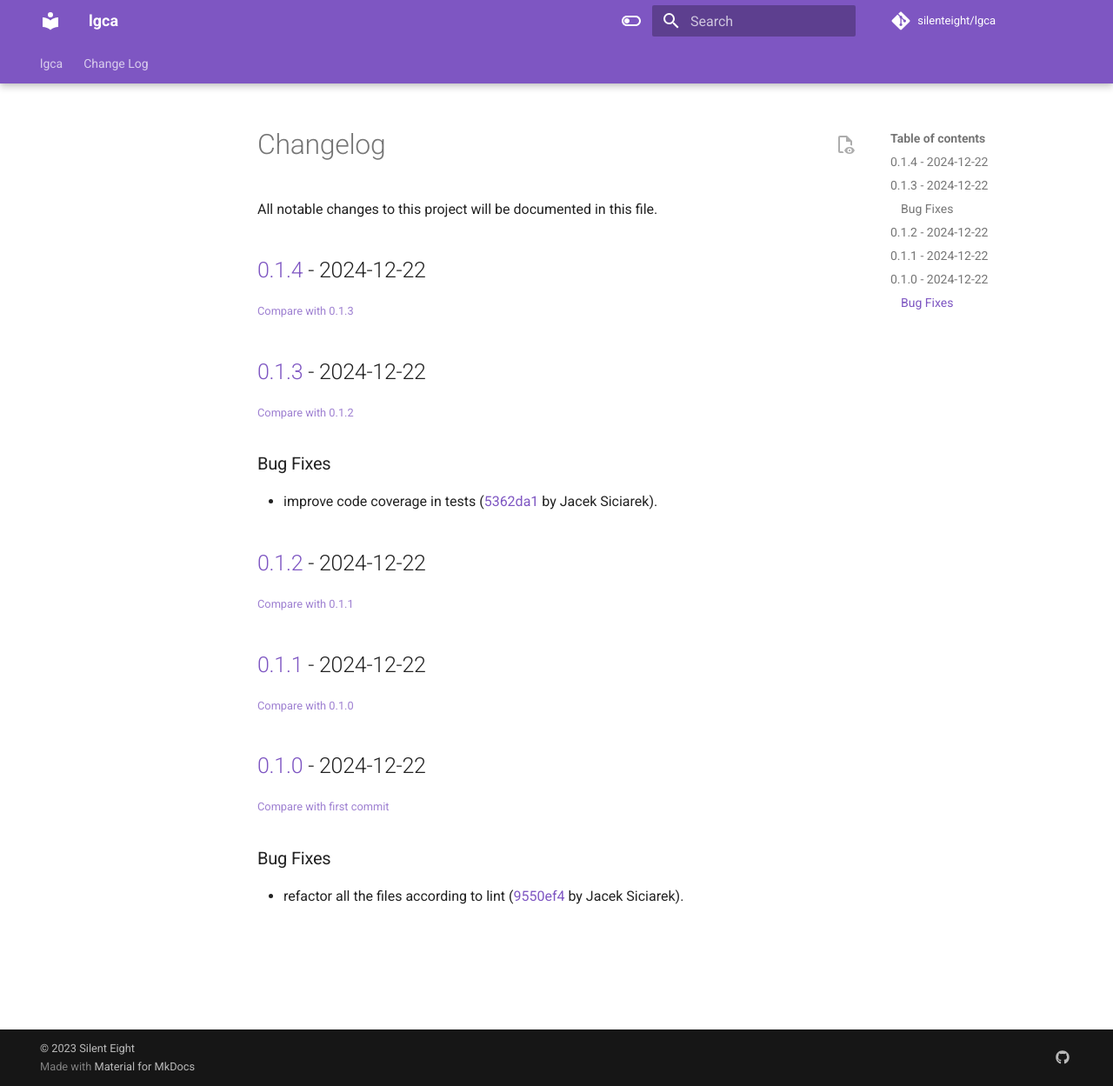
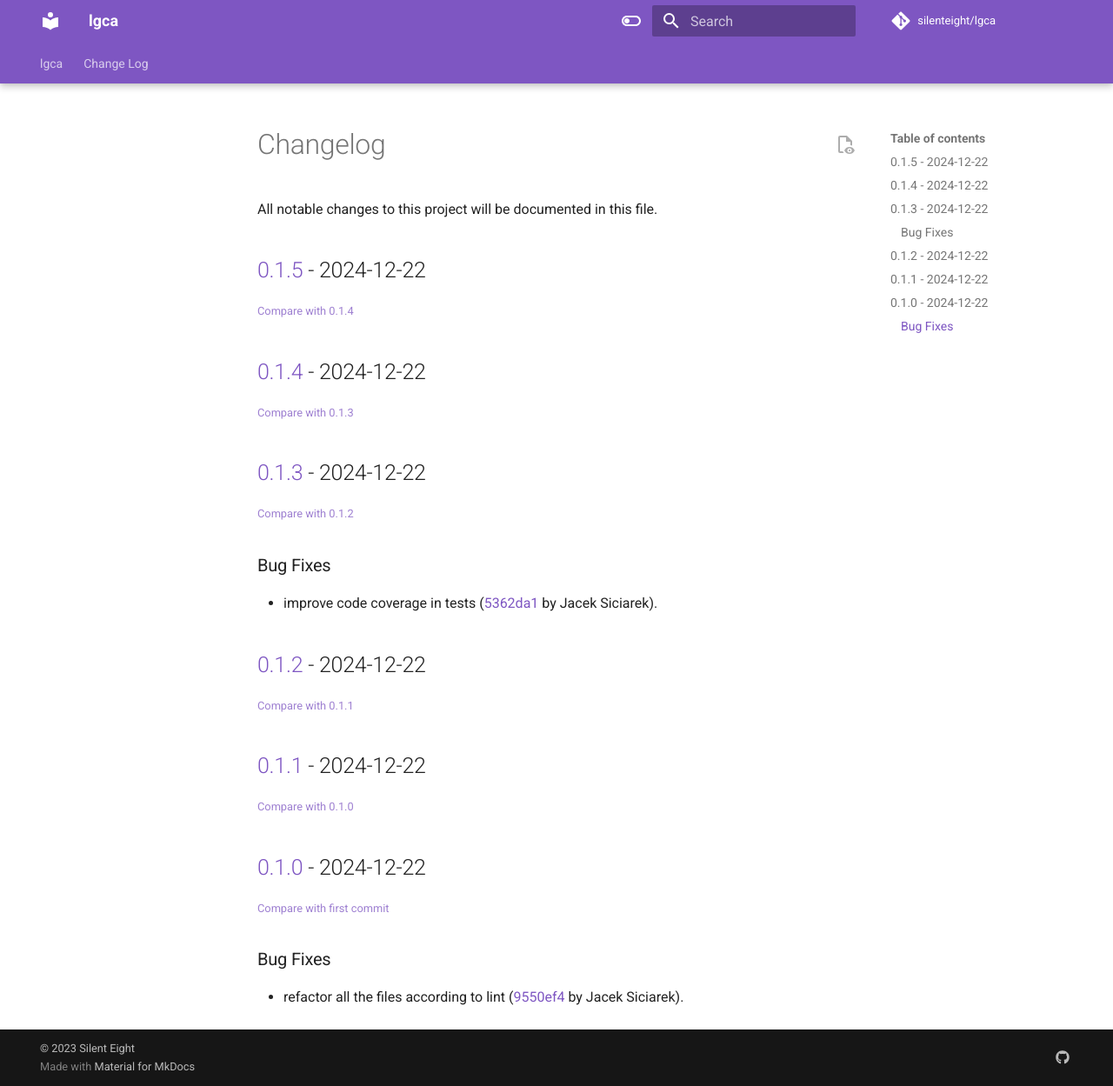
Before and after one commit to siciarek/lgca, an MkDocs documentation site: the page built from docs/changelog.md, in a window 1280 px wide and 1249 px high. Shown: the whole window at 87% size. Built offline with MkDocs 1.6.1 and Material for MkDocs 9.7.7, drawn with Linux system fonts in a browser that asks for light colours; comment, search, counter and statistics services are not loaded.

Commit message:
docs: update changelog (bump)

```diff
--- a/docs/changelog.md
+++ b/docs/changelog.md
@@ -3,6 +3,10 @@
 All notable changes to this project will be documented in this file.
 
 <!-- insertion marker -->
+## [0.1.5](https://github.com/siciarek/lgca/releases/tag/0.1.5) - 2024-12-22
+
+<small>[Compare with 0.1.4](https://github.com/siciarek/lgca/compare/0.1.4...0.1.5)</small>
+
 ## [0.1.4](https://github.com/siciarek/lgca/releases/tag/0.1.4) - 2024-12-22
 
 <small>[Compare with 0.1.3](https://github.com/siciarek/lgca/compare/0.1.3...0.1.4)</small>
--- a/lgca/__init__.py
+++ b/lgca/__init__.py
@@ -1 +1 @@
-__version__ = "0.1.2"
+__version__ = "0.1.5"
```
